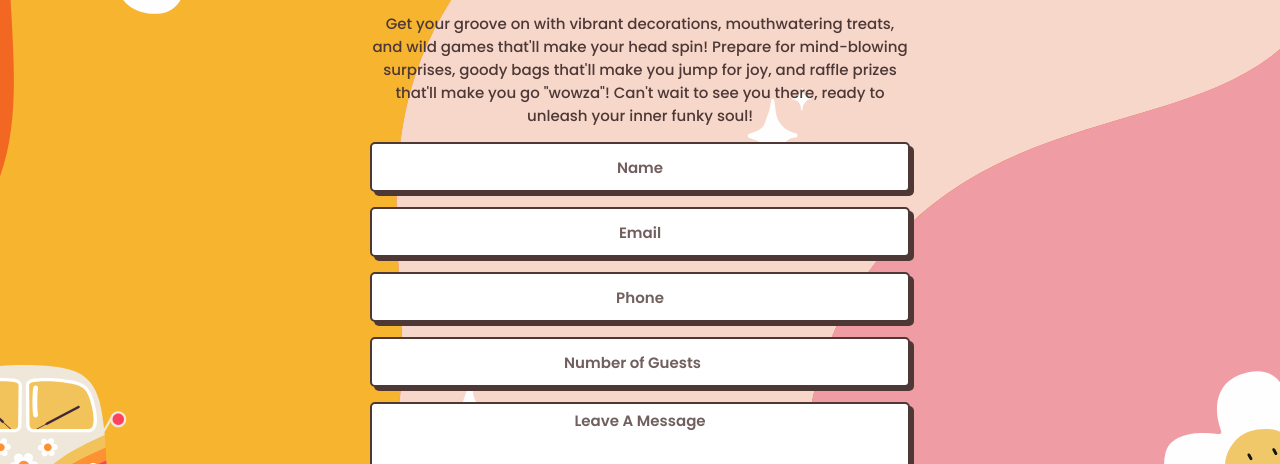
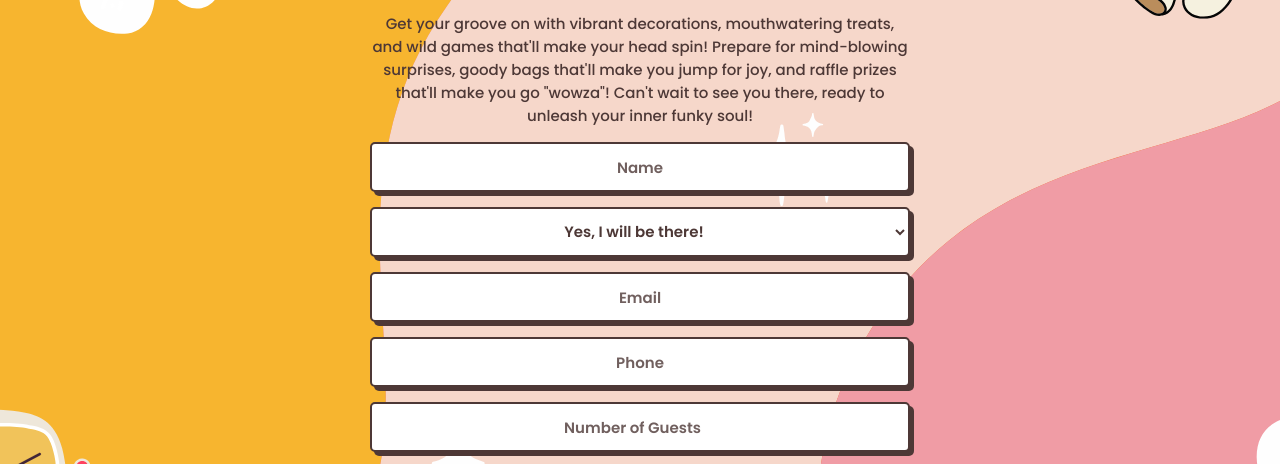
Before and after one commit to evanderpierre/ingridparty, a plain HTML site: page index.html in a window 1280 px wide. Shown: the part 275-739 px from the top of the page. Drawn offline with nearby package versions, Linux system fonts and the light colour scheme.

Commit message:
added field

```diff
--- a/index.html
+++ b/index.html
@@ -30,6 +30,14 @@
                         <div class="form_field_group">
                             <label for=" name">Name</label>
                             <input type="text" id="name" name="name" placeholder="Name" required>
+                        </div>
+                        <div class="form_field_group">
+                            <label for="attending">Will You Be Able to Attend?</label>
+                            <select name="attending" id="attending">
+                                <option value="yes">Yes, I will be there!</option>
+                                <option value="no">No, Unfortunately I won't be able to make it.</option>
+                            </select>
+
                         </div>
                         <div class="form_field_group">
                             <label for="email">Email</label>
--- a/theme.css
+++ b/theme.css
@@ -137,7 +137,7 @@ button:active::before {
   }
 }
 
-.form_field_group input, .form_field_group textarea {
+.form_field_group input, .form_field_group textarea, .form_field_group select {
     /* --input-focus: #2d8cf0;
     --font-color: #323232;
     --font-color-sub: #666;
@@ -159,6 +159,9 @@ button:active::before {
 
 
 }
+.form_field_group select{
+  width: 100%;;
+}
 .form_field_group textarea {
     height: 100px;
 }
@@ -168,7 +171,7 @@ button:active::before {
   }
 
   .input:focus {
-    border: 2px solid var(--input-focus);
+    border: 2px solid #4d3836;
   }
 
   /*Mobile*/
```
